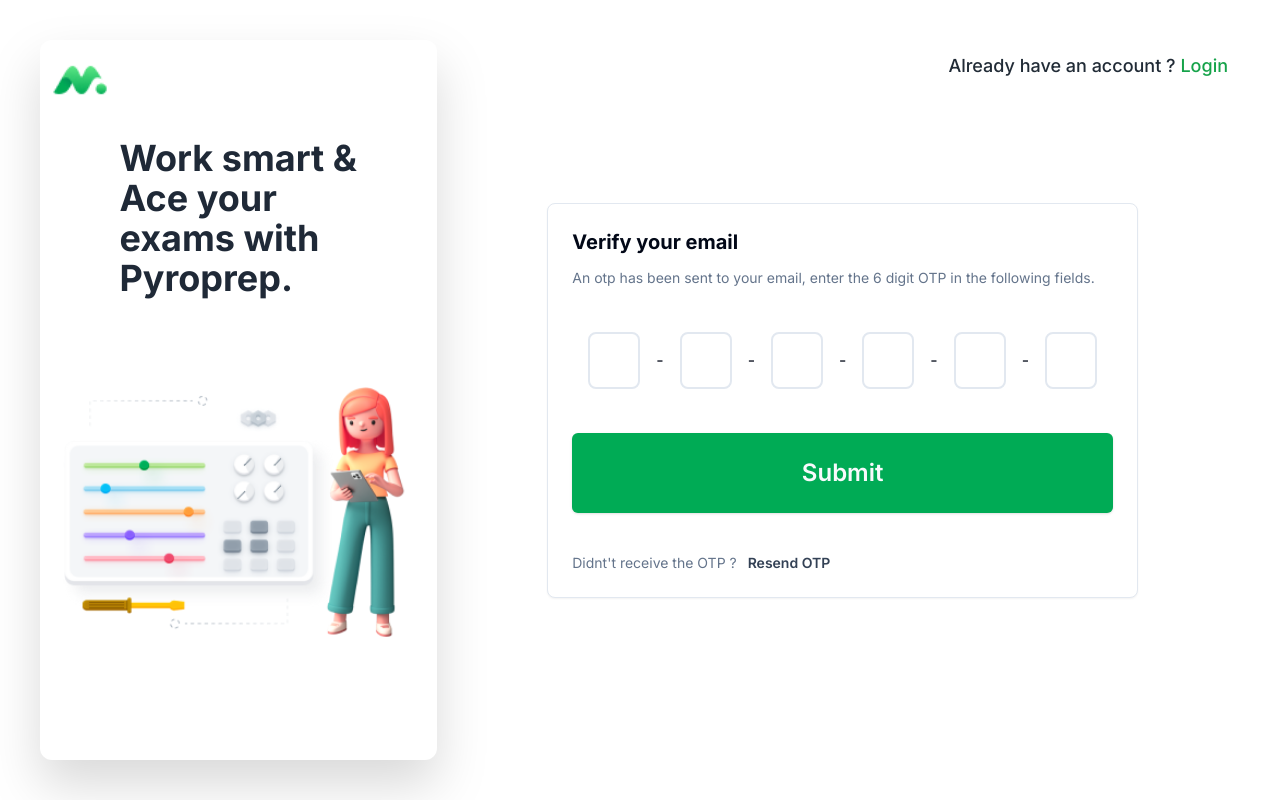
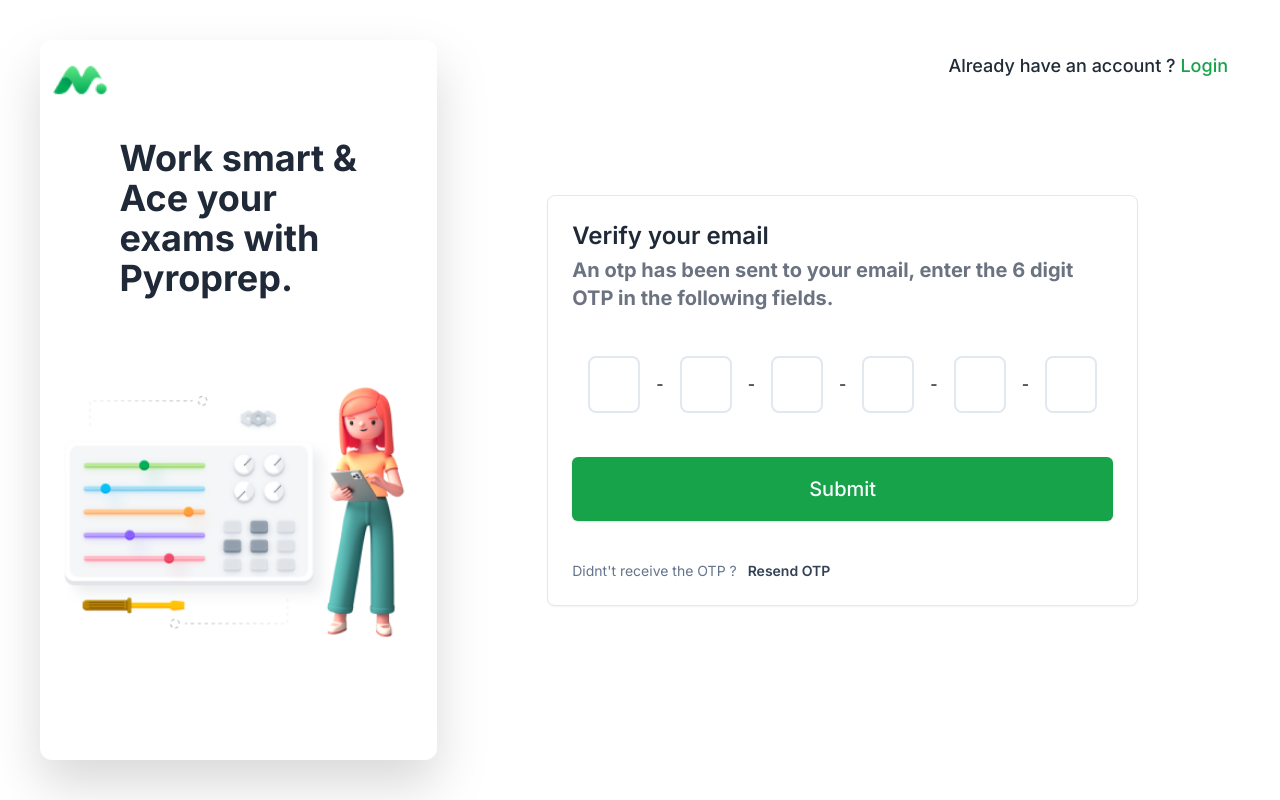
Before and after one commit to Suman196pokhrel/PyroPrep, a Next.js app: page /auth/verify-email-otp in a window 1280 px wide. Built offline with nearby package versions, Linux system fonts and the light colour scheme.

Commit message:
created & replaced ol button with new variant of button

```diff
--- a/app/auth/forgot-password/new-password/page.tsx
+++ b/app/auth/forgot-password/new-password/page.tsx
@@ -119,7 +119,8 @@
 
                             <Button
                                 type='submit'
-                                className='bg-green-600 text-xl  w-full h-16'
+                                variant={"pyroPrimary"}
+                                className='text-xl  w-full h-16'
                             >
                                 Confirm
                             </Button>
--- a/app/auth/forgot-password/page.tsx
+++ b/app/auth/forgot-password/page.tsx
@@ -80,7 +80,8 @@
 
                 <CardFooter className='text-slate-500 text-sm w-full flex items-start justify-center flex-col gap-10'>
                     <Button
-                        className='bg-green-600 text-xl  w-full h-16'
+                        className='text-xl  w-full h-16'
+                        variant={"pyroPrimary"}
                         onClick={handleSubmitOtp}
                     >
                         Submit
--- a/app/auth/verify-email-otp/page.tsx
+++ b/app/auth/verify-email-otp/page.tsx
@@ -13,6 +13,7 @@
 import OtpInput from 'react-otp-input';
 import { Progress } from '@/components/atoms/progress';
 import { Button } from '@/components/atoms/button';
+import AuthHeader from '@/components/molecules/AuthHeader';
 
 const VerifyEmailOtpPage = () => {
     const [otpValue, setOtpValue] = useState('');
@@ -50,11 +51,13 @@
         <section>
             <Card>
                 <CardHeader className='text-xl font-bold'>
-                    Verify your email
-                    <p className='text-sm text-slate-500 font-normal mt-3'>
-                        An otp has been sent to your email, enter the 6 digit OTP in the
-                        following fields.
-                    </p>
+                    <AuthHeader
+
+                        title='Verify your email'
+                        subTitle='An otp has been sent to your email, enter the 6 digit OTP in the
+                        following fields.'
+                    />
+
                 </CardHeader>
 
                 <CardContent className=' my-5'>
@@ -76,7 +79,8 @@
 
                 <CardFooter className='text-slate-500 text-sm w-full flex items-start justify-center flex-col gap-10'>
                     <Button
-                        className='bg-[#00AB55] text-2xl font-semibold w-full h-20'
+                        className='text-xl w-full h-16'
+                        variant={"pyroPrimary"}
                         onClick={handleSubmitOtp}
                     >
                         Submit
--- a/components/atoms/button.tsx
+++ b/components/atoms/button.tsx
@@ -19,6 +19,7 @@
                     "bg-secondary text-secondary-foreground shadow-sm hover:bg-secondary/80",
                 ghost: "hover:bg-accent hover:text-accent-foreground",
                 link: "text-primary underline-offset-4 hover:underline",
+                pyroPrimary: "bg-green-600 text-primary-foreground hover:bg-green-600/90 shadow transition-all ease-linear",
             },
             size: {
                 default: "h-9 px-4 py-2",
--- a/components/organisms/SignUpForm.tsx
+++ b/components/organisms/SignUpForm.tsx
@@ -82,7 +82,7 @@
                         </FormItem>
                     )}
                 />
-                <Button type='submit' className='bg-green-600 text-xl  w-full h-16'>Create account</Button>
+                <Button type='submit' className=' w-full h-16 text-xl' variant={"pyroPrimary"}>Create account</Button>
 
             </form>
 
--- a/components/organisms/SigninForm.tsx
+++ b/components/organisms/SigninForm.tsx
@@ -59,7 +59,7 @@
                         </FormItem>
                     )}
                 />
-                <Button type='submit' className=' bg-green-600 text-xl w-full h-16'>Login</Button>
+                <Button type='submit' variant={'pyroPrimary'} className='text-xl w-full h-16'>Login</Button>
 
             </form>
 
```
